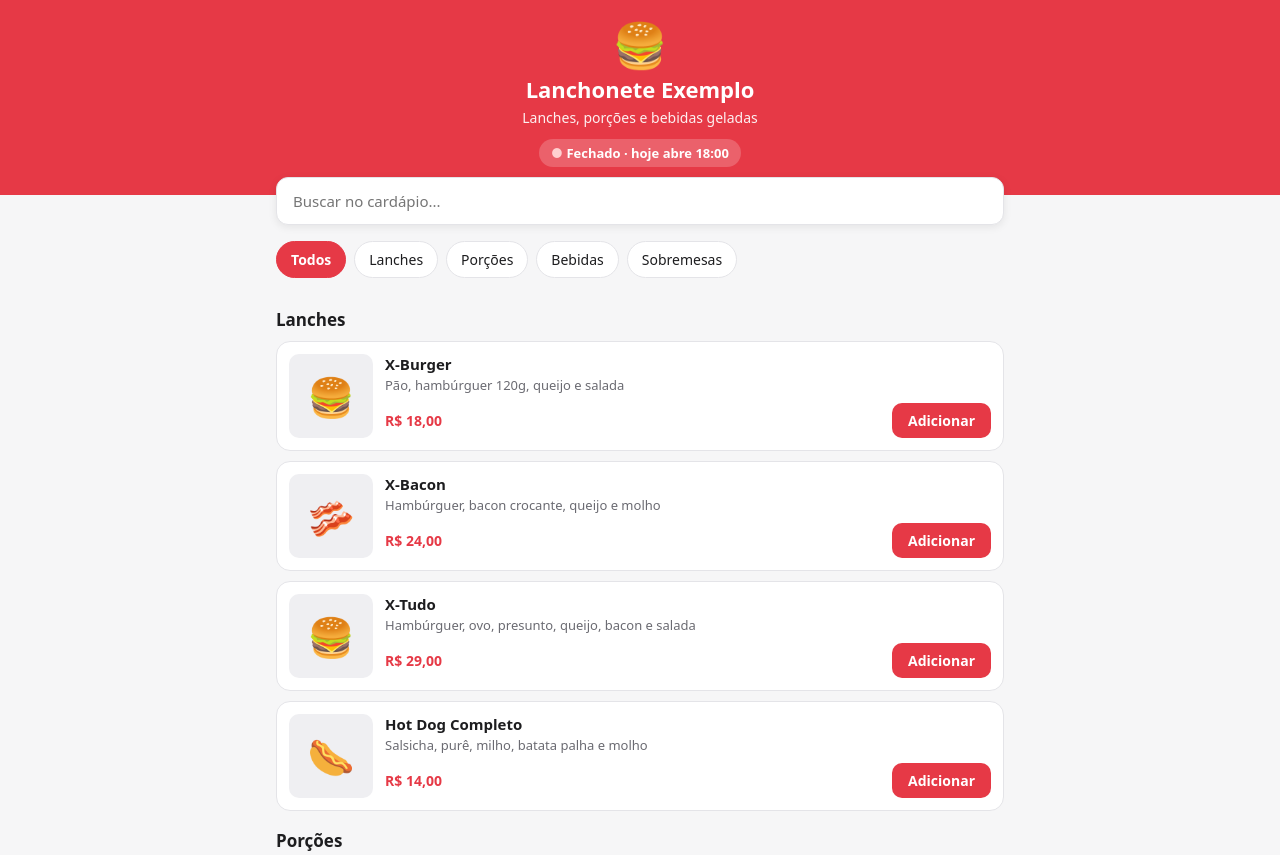
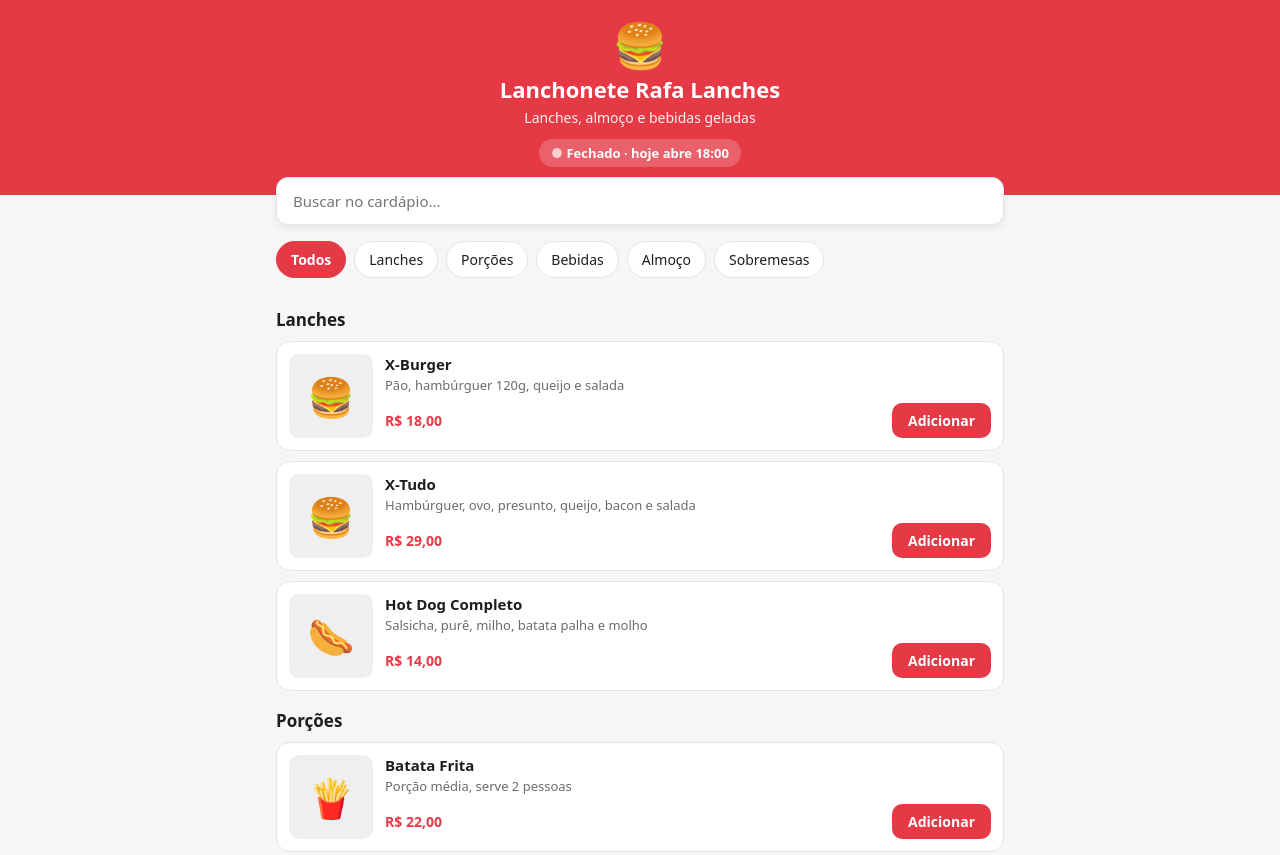
Before and after one commit to GrupodeAndrade/cardapio-digital, a plain HTML site: page index.html in a window 1280 px wide. Shown: the top 855 px of the page. Drawn offline with Linux system fonts and the light colour scheme.

Commit message:
Update restaurant configuration and menu items
Alteração do nome e do cardápio

```diff
--- a/index.html
+++ b/index.html
@@ -163,16 +163,16 @@
    CONFIGURAÇÃO  —  é só esta parte que você edita para cada cliente
    ===================================================================== */
 const CONFIG = {
-  nome: "Lanchonete Exemplo",
-  slogan: "Lanches, porções e bebidas geladas",
+  nome: "Lanchonete Rafa Lanches",
+  slogan: "Lanches, almoço e bebidas geladas",
   logo: "🍔",                    // um emoji OU o endereço de uma imagem (ex.: "logo.png")
-  whatsapp: "5571999999999",     // só números, com 55 + DDD + número
+  whatsapp: "5571982674990",     // só números, com 55 + DDD + número
   corPrincipal: "#e63946",
   moeda: "BRL",
 
   entrega: {
     ativa: true,
-    taxa: 5.00,                  // 0 para entrega grátis
+    taxa: 7.00,                  // 0 para entrega grátis
     pedidoMinimo: 15.00,         // 0 para sem mínimo
     gratisAcimaDe: 60.00         // 0 para desativar
   },
@@ -196,12 +196,12 @@ const CONFIG = {
 
   rodape: "Feito com ❤️ por GDA Sites",
 
-  categorias: ["Lanches", "Porções", "Bebidas", "Sobremesas"],
+  categorias: ["Lanches", "Porções", "Bebidas", "Almoço", "Sobremesas"],
 
   /* foto: emoji OU endereço de imagem. esgotado: true tira o botão de adicionar. */
   produtos: [
     { id: 1,  cat: "Lanches",    nome: "X-Burger",        desc: "Pão, hambúrguer 120g, queijo e salada",           preco: 18.00, foto: "🍔" },
-    { id: 2,  cat: "Lanches",    nome: "X-Bacon",         desc: "Hambúrguer, bacon crocante, queijo e molho",       preco: 24.00, foto: "🥓" },
+    { id: 2,  cat: "Almoço",    nome: "Lasanha",         desc: "Lasanha com bastante molho de carne ou frango",    preco: 24.00, foto: "🥓" },
     { id: 3,  cat: "Lanches",    nome: "X-Tudo",          desc: "Hambúrguer, ovo, presunto, queijo, bacon e salada", preco: 29.00, foto: "🍔" },
     { id: 4,  cat: "Lanches",    nome: "Hot Dog Completo", desc: "Salsicha, purê, milho, batata palha e molho",     preco: 14.00, foto: "🌭" },
     { id: 5,  cat: "Porções",    nome: "Batata Frita",    desc: "Porção média, serve 2 pessoas",                    preco: 22.00, foto: "🍟" },
```
